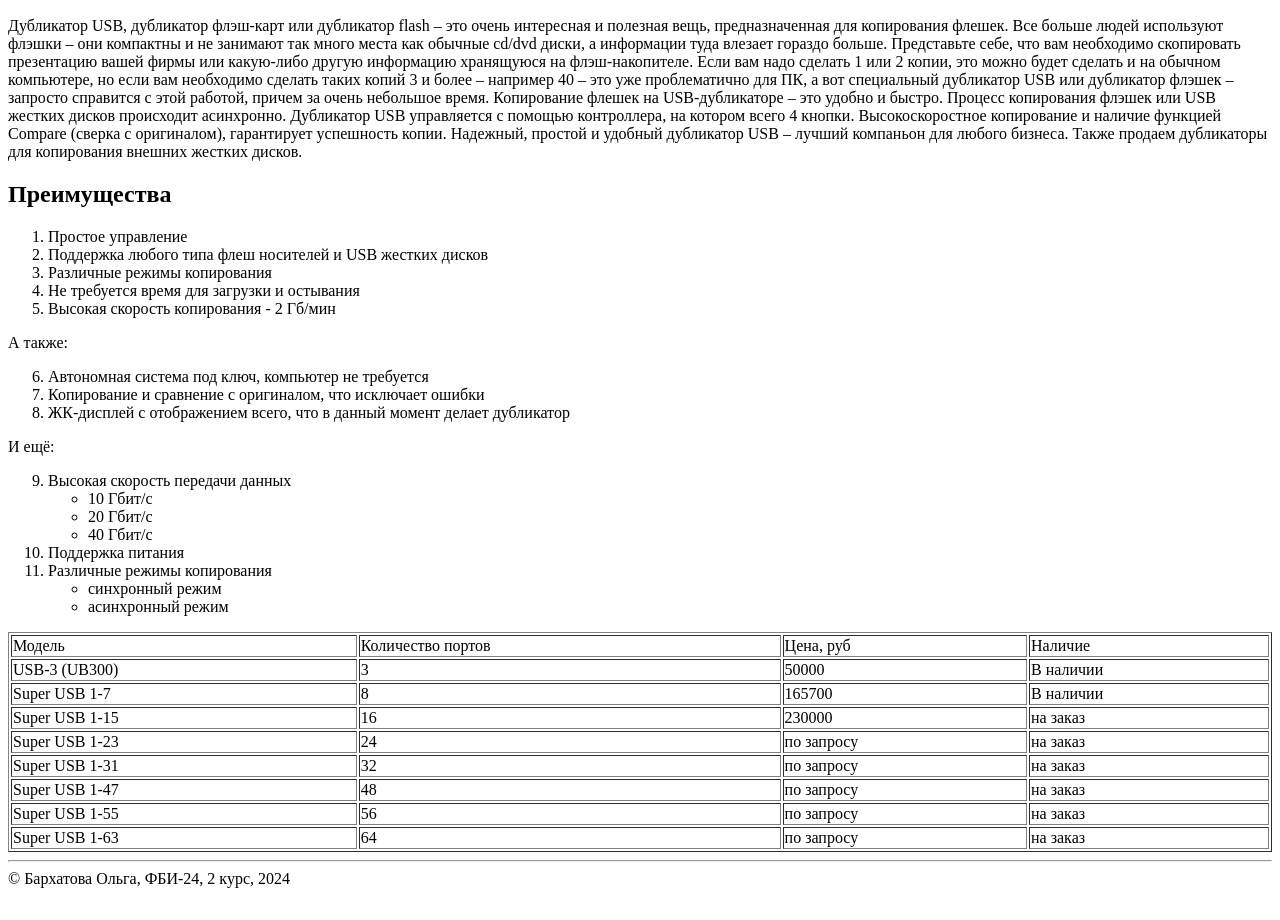
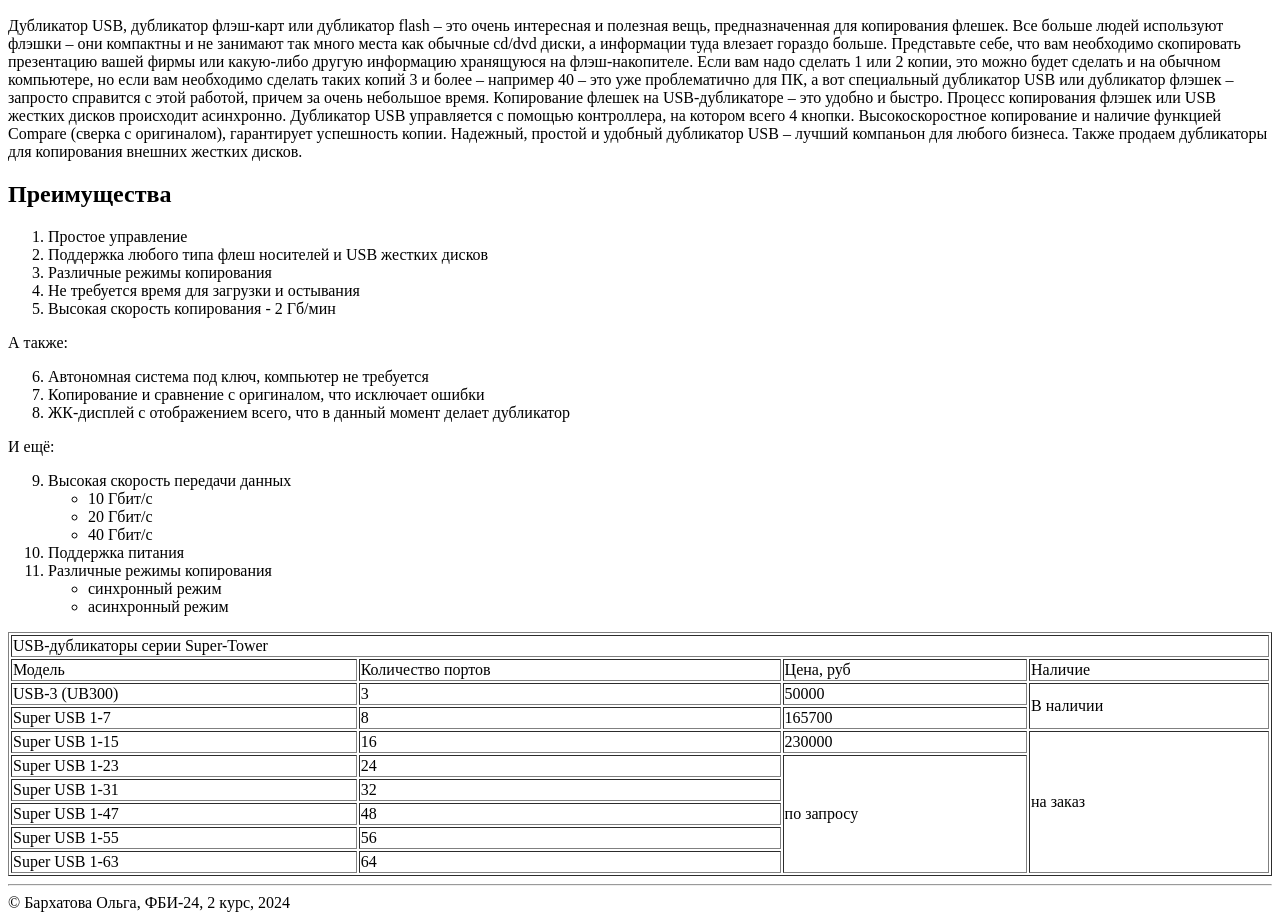
Before and after one commit to brkhtvvv/web-front-lab, a plain HTML site: page lab2/usb.html in a window 1280 px wide. Shown: the part 146-1066 px from the top of the page. Before the commit the page ends 1042 px from the top, so only its background shows below. Drawn offline with Linux system fonts and the light colour scheme.

Commit message:
USB дубликаторы серии Super-Tower

```diff
--- a/lab2/usb.html
+++ b/lab2/usb.html
@@ -64,6 +64,9 @@
 
                 <table border="1" width="100%">
                     <tr>
+                        <td colspan="4">USB-дубликаторы серии Super-Tower</td>
+                    </tr>
+                    <tr>
                         <td>Модель</td>
                         <td>Количество портов</td>
                         <td>Цена, руб</td>
@@ -73,49 +76,49 @@
                         <td>USB-3 (UB300)</td>
                         <td>3</td>
                         <td>50000</td>
-                        <td>В наличии</td>
+                        <td rowspan="2">В наличии</td>
                     </tr>
                     <tr>
                         <td>Super USB 1-7</td>
                         <td>8</td>
                         <td>165700</td>
-                        <td>В наличии</td>
+                        <!-- <td>В наличии</td> -->
                     </tr>
                     <tr>
                         <td>Super USB 1-15</td>
                         <td>16</td>
                         <td>230000</td>
-                        <td>на заказ</td>
+                        <td rowspan="6">на заказ</td>
                     </tr>
                     <tr>
                         <td>Super USB 1-23</td>
                         <td>24</td>
-                        <td>по запросу</td>
-                        <td>на заказ</td>
+                        <td rowspan="5">по запросу</td>
+                        <!-- <td>на заказ</td> -->
                     </tr>
                     <tr>
                         <td>Super USB 1-31</td>
                         <td>32</td>
-                        <td>по запросу</td>
-                        <td>на заказ</td>
+                        <!-- <td>по запросу</td> -->
+                        <!-- <td>на заказ</td> -->
                     </tr>
                     <tr>
                         <td>Super USB 1-47</td>
                         <td>48</td>
-                        <td>по запросу</td>
-                        <td>на заказ</td>
+                        <!-- <td>по запросу</td> -->
+                        <!-- <td>на заказ</td> -->
                     </tr>
                     <tr>
                         <td>Super USB 1-55</td>
                         <td>56</td>
-                        <td>по запросу</td>
-                        <td>на заказ</td>
+                        <!-- <td>по запросу</td> -->
+                        <!-- <td>на заказ</td> -->
                     </tr>
                     <tr>
                         <td>Super USB 1-63</td>
                         <td>64</td>
-                        <td>по запросу</td>
-                        <td>на заказ</td>
+                        <!-- <td>по запросу</td> -->
+                        <!-- <td>на заказ</td> -->
                     </tr>
                 </table>
         </main>
```
